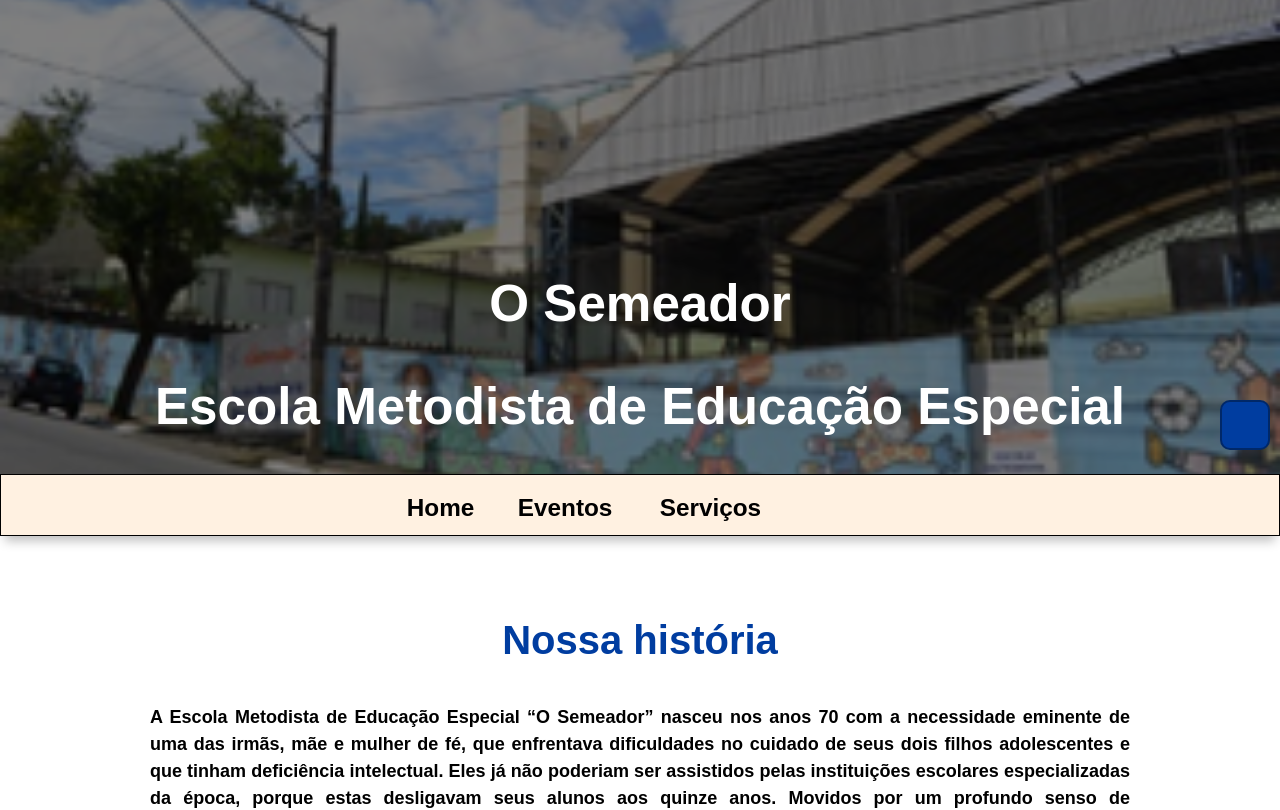
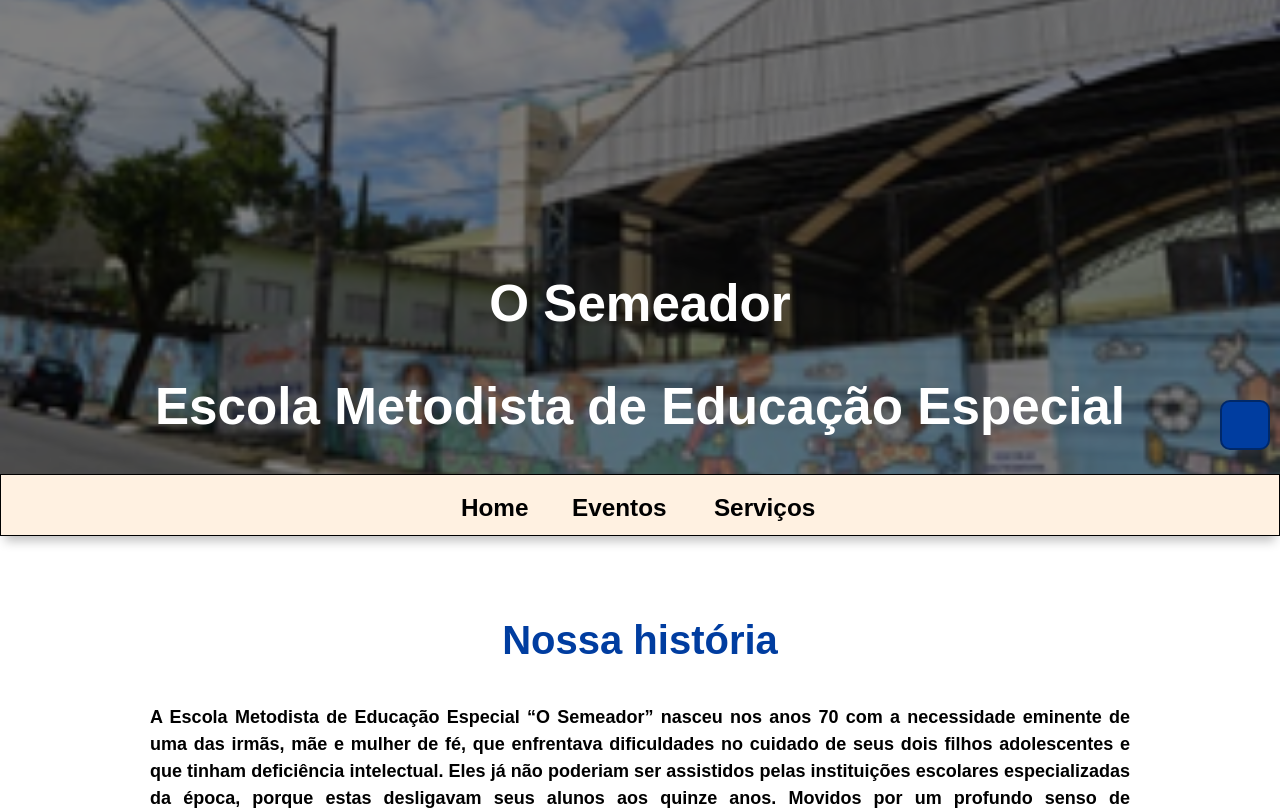
Before and after one commit to GrupoA-Turma-13-2024/Semeador-Remaster, a plain HTML site: page index.html in a window 1280 px wide. Shown: the top 810 px of the page. Drawn offline with nearby package versions, Linux system fonts and the light colour scheme.

Commit message:
arrumar barra

```diff
--- a/css/html.css
+++ b/css/html.css
@@ -52,10 +52,11 @@ html, body {
     border-width: 0.1px;
     display: flex;
     align-items: center;
+    justify-content: center;
+
     box-shadow:
         0px -10px 10px -5px rgba(0, 0, 0, 0.25), /* Sombra superior */
         0px 10px 10px -5px rgba(0, 0, 0, 0.25);  /* Sombra inferior */
-    padding-left: 30vw;
 }
 
 .dropdown {
```
